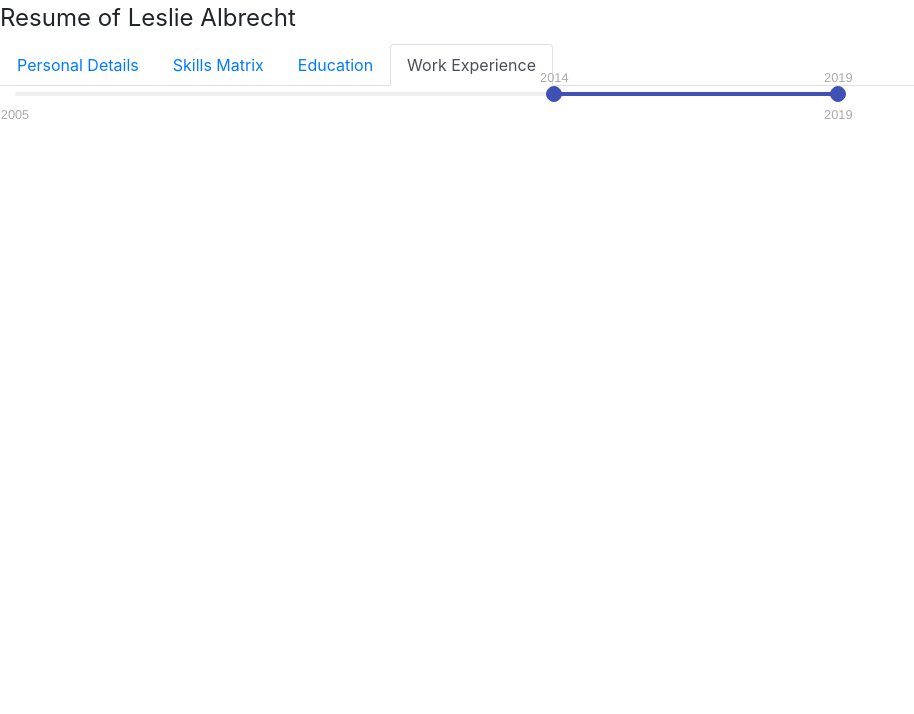
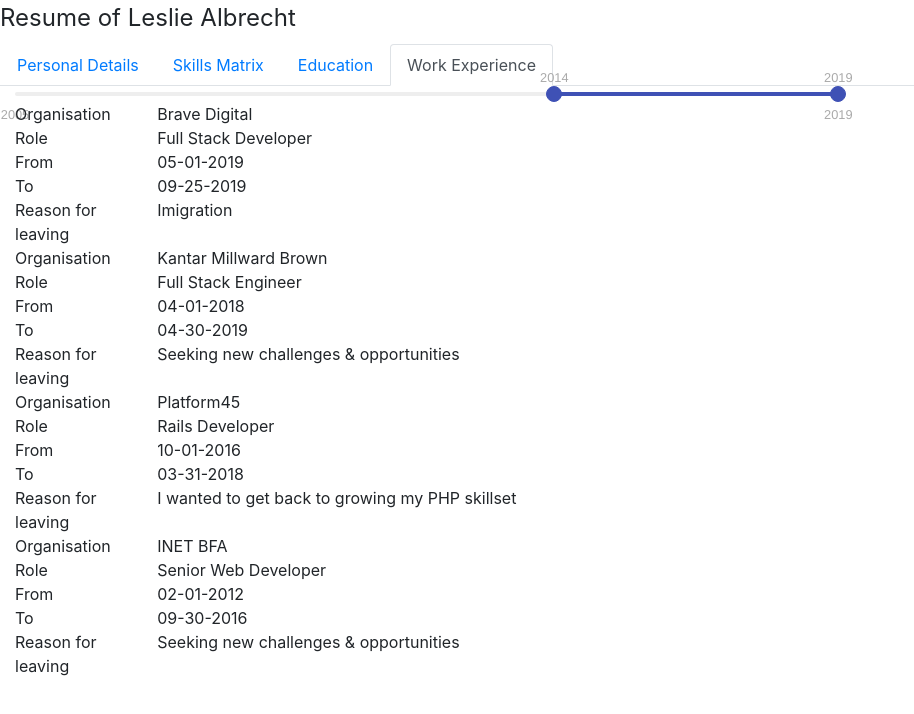
Before and after one commit to rooirampokker/resume-builder, a React (Create React App) app: page / in a window 1280 px wide. Both pictures are taken after a click on the tab "Work Experience". Shown: the top 714 px of the page, without its empty margins (0-914 px from the left). Built offline with nearby package versions, Linux system fonts and the light colour scheme.

Commit message:
output basic info on employers in current date range

```diff
--- a/src/containers/WorkExperience.jsx
+++ b/src/containers/WorkExperience.jsx
@@ -1,6 +1,7 @@
 import React, { Component } from 'react';
 import Utils from '../utils/Utils';
 import InputRange from 'react-input-range';
+import { Row, Col } from 'react-bootstrap';
 import ('react-input-range/lib/css/index.css');
 
 class WorkExperience extends Component {
@@ -11,6 +12,7 @@
         this.componentName = this.utils.camelize(this.constructor.name);
         this.earliestDate = 0;
         this.latestDate = 0;
+        this.employers = [];
         this.state = {
             latestDate: 0,
             earliestDate: 0,
@@ -24,12 +26,13 @@
 */
     componentWillMount() {
       this.initDateRange();
+      //this.getActiveEmployers(this.state.value);
     }
 /*
 *
 */
     componentDidMount() {
-      this.showSectionInRange(this.state.value);
+
     }
 /*
 *
@@ -53,17 +56,32 @@
 /*
 *
 */
-    showSectionInRange(value) {
-        let startDate = new Date(value.min).getFullYear();
-        let endDate   = new Date(value.max).getFullYear();
-        console.clear();
-        Object.keys(this.details).forEach((item, index) => {
+    getActiveEmployers(value) {
+       let startDate = new Date(value.min).getFullYear();
+       let endDate   = new Date(value.max).getFullYear();
+       console.clear();
+       return Object.keys(this.details).map((item, index) => {
            let fromDate = new Date(this.details[index].From).getFullYear();
            let toDate   = new Date(this.details[index].To).getFullYear();
            if ((fromDate >= startDate && fromDate <= endDate) ||
              (startDate >= fromDate && endDate <= toDate) ||
              (toDate >= startDate && fromDate <= startDate)) { //caters for overlap when you started at a new company outside the selected range, but left for another company inside said range
-               console.log(this.details[index]);
+
+               return Object.keys(this.details[index]).map((label, val)=> {
+                   if (!Array.isArray(this.details[index][label])) {
+                       return (
+                           <Row
+                               key = {val}>
+                               <Col
+                                   md={2}>
+                                   {label}
+                               </Col>
+                               <Col  md={10}>
+                                   {this.details[index][label]}
+                               </Col>
+                           </Row>);
+                   }
+               });
            }
         });
     }
@@ -76,12 +94,14 @@
         let latestYear = new Date(this.latestDate).getFullYear();
         if (value.min > this.earliestDate &&
             maxYear <= latestYear) {
-            this.setState({value: {
-                min: value.min,
-                max: value.max
-              }});
+            this.setState({
+                value: {
+                    min: value.min,
+                    max: value.max
+                }
+            })
         }
-    };
+    }
 /*
 * We need to determine the start and end dates here - get start and end dates for all listed items in supplied data, then find earliest and latest date as input
 */
@@ -97,7 +117,7 @@
                         minValue={this.state.earliestDate}
                         value={this.state.value}
                         onChange={value => this.validateRange(value)}
-                        onChangeComplete={value => this.showSectionInRange(value)}
+                        //onChangeComplete={value => this.showSectionInRange(value)}
                         formatLabel={value => new Date(value).toLocaleDateString("en-US", {year: 'numeric'})}/>
                 </div>
             </div>
@@ -113,9 +133,7 @@
                     <div className= "row"
                          id       = {this.componentName+"RowTimeline"}>
                         <div className='textLabel col-8 label'>
-                            {
-                                //previous employment to be listed here if slider value allows
-                            }
+                            {this.getActiveEmployers(this.state.value)}
                         </div>
                     </div>
             </div>
```
